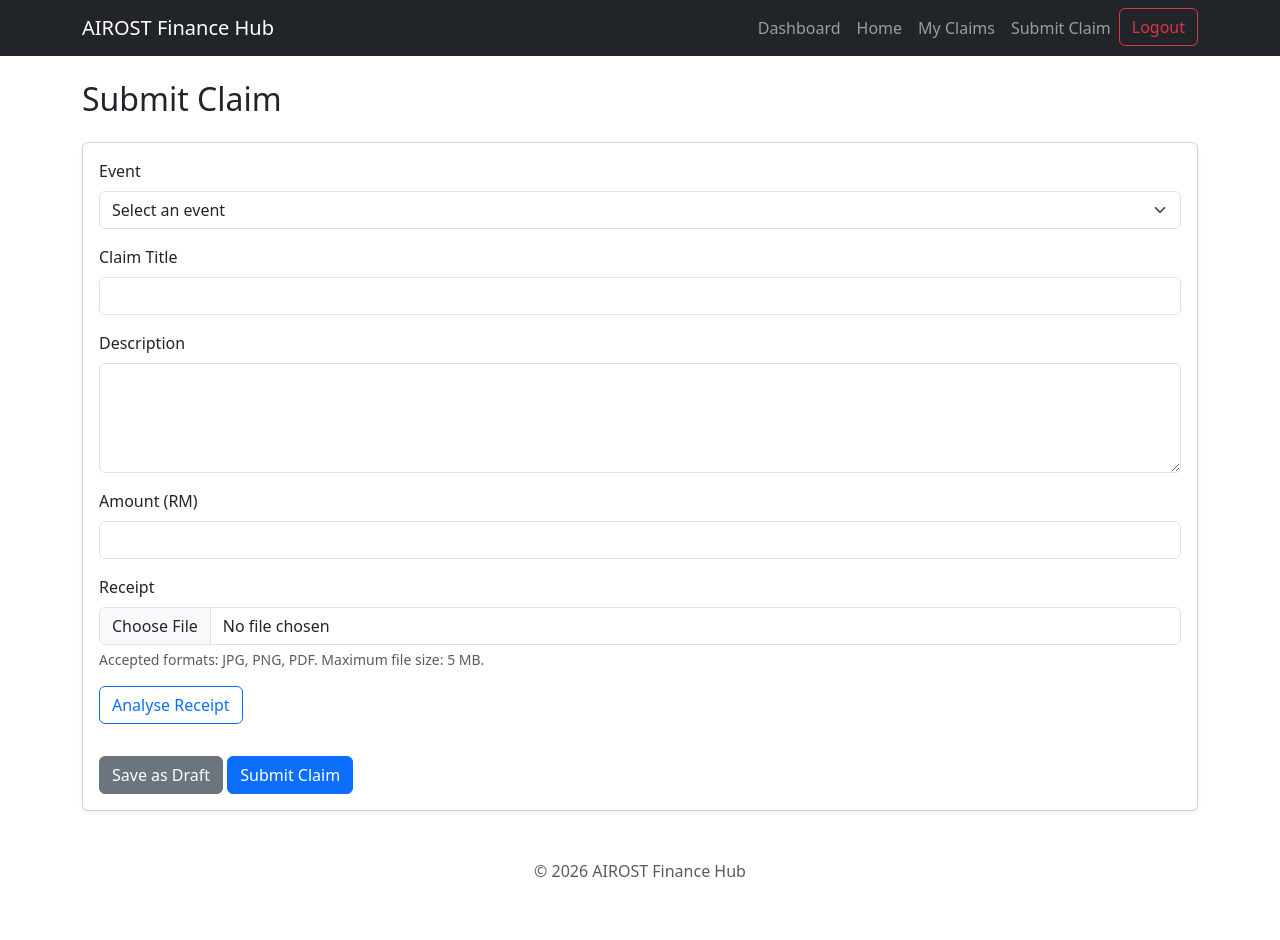
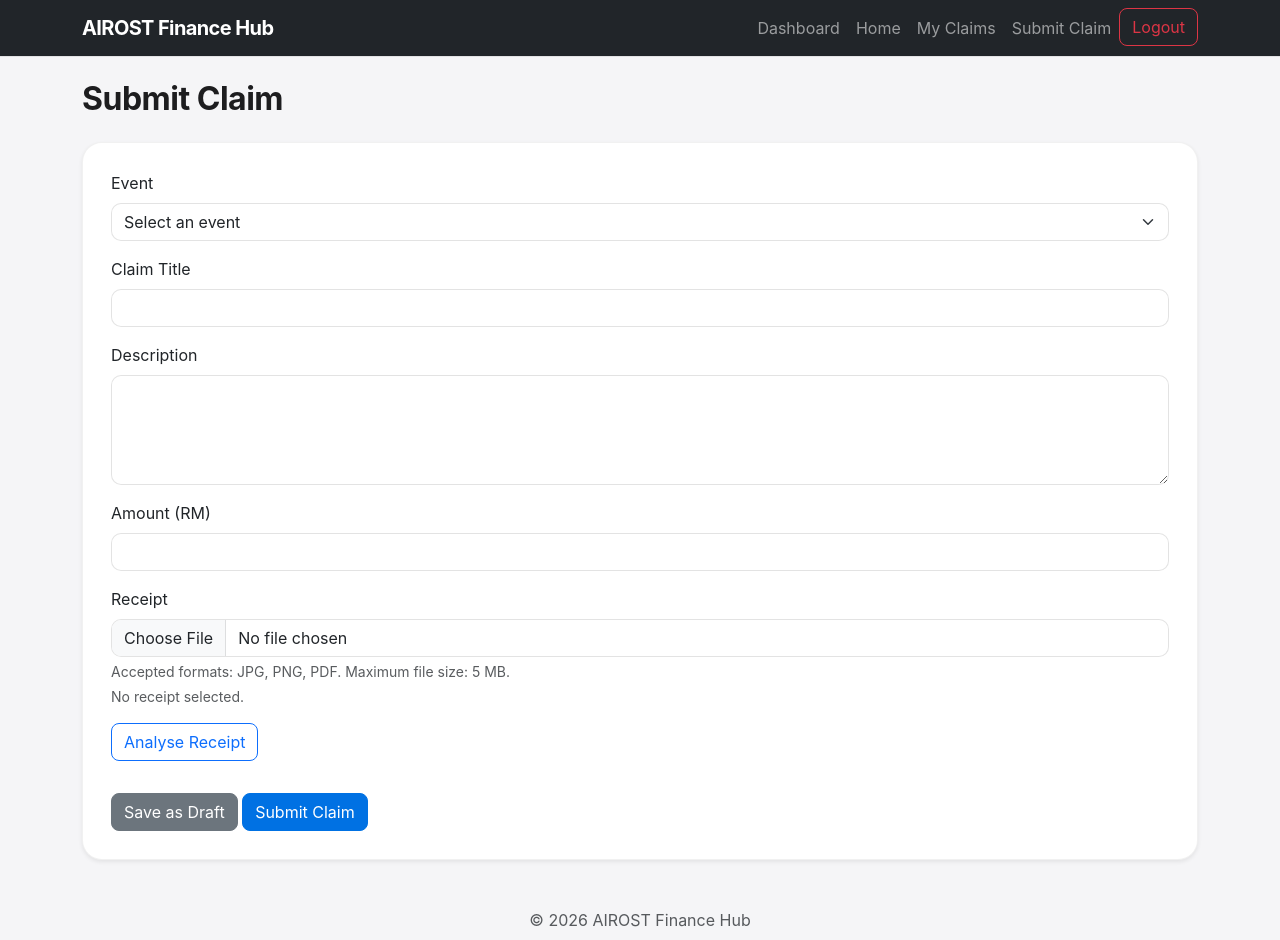
Before and after one commit to sleeplessLh/AIROST_FINANCE_HUB, a Flask app: page /claims/submit in a window 1280 px wide. Before the commit the page ends 877 px from the top, so only its background shows below. Run offline with Flask 3, Linux system fonts and the light colour scheme; the visitor is signed in with stand-in values (Sample User, id 1); data that the repository does not hold is empty; some libraries are stand-ins or nearby versions.

Commit message:
Polish the frontend interface

```diff
--- /dev/null
+++ b/static/app.js
@@ -0,0 +1,51 @@
+"use strict";
+
+document.addEventListener("DOMContentLoaded", function () {
+    // 登录页：切换密码的显示状态
+    const passwordInput = document.getElementById("password");
+    const passwordToggle = document.getElementById("toggle-password");
+
+    if (passwordInput && passwordToggle) {
+        passwordToggle.addEventListener("click", function () {
+            const passwordIsHidden = passwordInput.type === "password";
+
+            passwordInput.type = passwordIsHidden ? "text" : "password";
+            passwordToggle.textContent = passwordIsHidden ? "Hide" : "Show";
+            passwordToggle.setAttribute(
+                "aria-label",
+                passwordIsHidden ? "Hide password" : "Show password"
+            );
+            passwordToggle.setAttribute("aria-pressed", String(passwordIsHidden));
+        });
+    }
+
+    // Claim 表单：显示用户选中的收据文件名和大小
+    const receiptInput = document.getElementById("receipt");
+    const receiptFeedback = document.getElementById("receipt-file-feedback");
+
+    if (receiptInput && receiptFeedback) {
+        receiptInput.addEventListener("change", function () {
+            const file = receiptInput.files[0];
+
+            if (!file) {
+                receiptFeedback.textContent = "No receipt selected.";
+                receiptFeedback.className = "form-text";
+                return;
+            }
+
+            const fileSizeMB = file.size / (1024 * 1024);
+
+            if (file.size > 5 * 1024 * 1024) {
+                receiptFeedback.textContent =
+                    `Selected file: ${file.name} (${fileSizeMB.toFixed(2)} MB). ` +
+                    "The maximum file size is 5 MB.";
+                receiptFeedback.className = "form-text text-danger";
+                return;
+            }
+
+            receiptFeedback.textContent =
+                `Selected: ${file.name} (${fileSizeMB.toFixed(2)} MB)`;
+            receiptFeedback.className = "form-text text-success";
+        });
+    }
+});
--- /dev/null
+++ b/static/apple.css
@@ -0,0 +1,74 @@
+:root {
+    --ink: #1d1d1f;
+    --muted: #6e6e73;
+    --line: rgba(0, 0, 0, 0.08);
+    --paper: #f5f5f7;
+    --green: #0071e3;
+    --green-hover: #0077ed;
+}
+
+body {
+    color: var(--ink);
+    background: var(--paper);
+    font-family:
+        -apple-system,
+        BlinkMacSystemFont,
+        "Segoe UI",
+        Arial,
+        sans-serif;
+    -webkit-font-smoothing: antialiased;
+}
+
+h1,
+h2,
+h3,
+.navbar-brand {
+    letter-spacing: -0.03em;
+}
+
+.card {
+    border-color: rgba(0, 0, 0, 0.055);
+    border-radius: 20px;
+    box-shadow: 0 10px 35px rgba(0, 0, 0, 0.045);
+}
+
+.card-body {
+    padding: 28px;
+}
+
+.form-control,
+.form-select {
+    border-color: rgba(0, 0, 0, 0.11);
+    border-radius: 10px;
+    background-color: rgba(255, 255, 255, 0.85);
+}
+
+.form-control:focus,
+.form-select:focus {
+    border-color: var(--green);
+    box-shadow: 0 0 0 3px rgba(0, 113, 227, 0.13);
+}
+
+.btn-primary {
+    background-color: var(--green);
+    border-color: var(--green);
+}
+
+.btn-primary:hover {
+    background-color: var(--green-hover);
+    border-color: var(--green-hover);
+}
+
+.navbar {
+    box-shadow: 0 1px 0 rgba(0, 0, 0, 0.08);
+}
+
+.alert {
+    border-radius: 12px;
+}
+
+@media (max-width: 576px) {
+    .card-body {
+        padding: 18px;
+    }
+}
--- /dev/null
+++ b/static/style.css
@@ -0,0 +1,149 @@
+:root {
+    --ink: #15241f;
+    --muted: #6d7c76;
+    --line: #dfe7e3;
+    --paper: #f5f7f5;
+    --green: #0c6b4e;
+}
+
+body {
+    margin: 0;
+    color: var(--ink);
+    background: var(--paper);
+    font-family: Arial, sans-serif;
+}
+
+h1,
+h2,
+h3 {
+    color: var(--ink);
+}
+
+.navbar {
+    box-shadow: 0 2px 10px rgba(0, 0, 0, 0.08);
+}
+
+.navbar-brand {
+    font-weight: 700;
+    letter-spacing: 0.2px;
+}
+
+.nav-link {
+    transition: color 0.2s ease;
+}
+
+.nav-link:hover {
+    color: #ffffff;
+}
+
+.card {
+    border: 1px solid var(--line);
+    border-radius: 14px;
+    box-shadow: 0 8px 24px rgba(14, 45, 36, 0.07);
+}
+
+.card-body {
+    padding: 24px;
+}
+
+.form-control,
+.form-select {
+    border-color: var(--line);
+    border-radius: 8px;
+}
+
+.form-control:focus,
+.form-select:focus {
+    border-color: var(--green);
+    box-shadow: 0 0 0 0.2rem rgba(12, 107, 78, 0.15);
+}
+
+.btn {
+    border-radius: 8px;
+    transition: background-color 0.2s ease, transform 0.2s ease;
+}
+
+.btn:hover {
+    transform: translateY(-1px);
+}
+
+/* 让页脚在内容较少时仍靠近页面底部 */
+html,
+body {
+    min-height: 100%;
+}
+
+body {
+    min-height: 100vh;
+    display: flex;
+    flex-direction: column;
+}
+
+/* 主内容区域占据导航栏和页脚之间的空间 */
+main.container {
+    flex: 1;
+    padding-bottom: 2rem;
+}
+
+/* 页面标题 */
+main h2 {
+    margin-bottom: 1.5rem;
+    font-weight: 700;
+    letter-spacing: -0.5px;
+}
+
+/* Flask Flash Message 和 JavaScript 提示框 */
+.alert {
+    border: 1px solid transparent;
+    border-radius: 10px;
+    box-shadow: 0 4px 12px rgba(14, 45, 36, 0.05);
+}
+
+/* 页脚 */
+footer.container {
+    margin-top: auto !important;
+    padding-top: 1rem;
+    padding-bottom: 0.5rem;
+}
+
+footer p {
+    margin-bottom: 0;
+}
+
+/* 窄屏幕：允许导航链接换行，避免挤出屏幕 */
+@media (max-width: 768px) {
+    .navbar .container {
+        flex-wrap: wrap;
+        gap: 0.5rem;
+    }
+
+    .navbar-brand {
+        margin-right: auto;
+    }
+
+    .navbar-nav {
+        flex-direction: row;
+        flex-wrap: wrap;
+        justify-content: flex-end;
+    }
+
+    .navbar-nav .nav-link {
+        padding: 0.4rem 0.55rem;
+    }
+
+    .navbar-nav form {
+        margin: 0;
+        align-self: center;
+    }
+}
+
+/* 手机屏幕：缩小卡片内边距 */
+@media (max-width: 576px) {
+    .card-body {
+        padding: 18px;
+    }
+
+    main h2 {
+        font-size: 1.6rem;
+    }
+}
--- a/templates/layout.html
+++ b/templates/layout.html
@@ -8,6 +8,9 @@
 
     <!-- Bootstrap CSS -->
     <link rel="stylesheet" href="https://cdn.jsdelivr.net/npm/bootstrap@5.3.3/dist/css/bootstrap.min.css">
+    <!-- 项目自己的全局样式 -->
+    <link rel="stylesheet" href="{{ url_for('static', filename='style.css') }}">
+    <link rel="stylesheet" href="{{ url_for('static', filename='apple.css') }}">
 </head>
 
 <body>
@@ -141,6 +144,7 @@
         <p>&copy; 2026 AIROST Finance Hub</p>
     </footer>
 
+    <script src="{{ url_for('static', filename='app.js') }}" defer></script>
 </body>
 
 </html>
--- a/templates/submit_claim.html
+++ b/templates/submit_claim.html
@@ -58,6 +58,10 @@
 
                 <div class="form-text">
                     Accepted formats: JPG, PNG, PDF. Maximum file size: 5 MB.
+                </div>
+
+                <div id="receipt-file-feedback" class="form-text" aria-live="polite">
+                    No receipt selected.
                 </div>
             </div>
 
```
Also changed, not shown: templates/login.html (+9 -1 lines).
